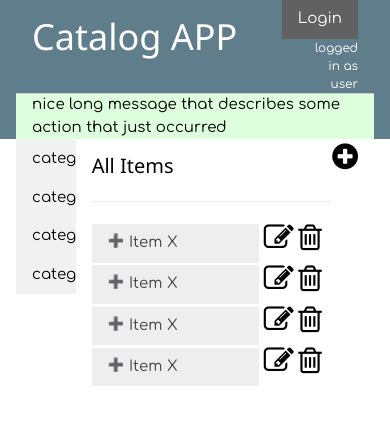
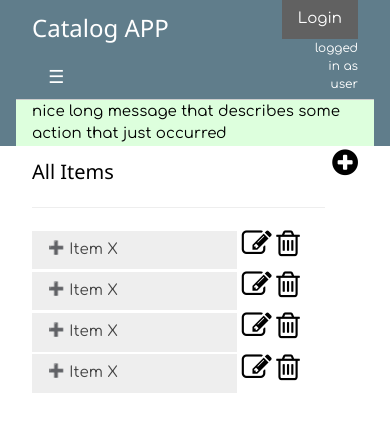
Before and after one commit to jonjoncronin/catalogProject, a Flask app: page /page in a window 390 px wide. Shown: the top 432 px of the page. Run offline with Flask 2, Linux system fonts and the light colour scheme.

Commit message:
Update foundation W3.CSS framework page to have responsive side navigation.

```diff
--- a/vagrant/catalog/static/css/main2.css
+++ b/vagrant/catalog/static/css/main2.css
@@ -45,3 +45,15 @@ button.accordion.active:before {
 .mgmtButtons {
    width: 20%;
 }
+
+#pageGuts {
+  margin-left: 0;
+  transition: 0.4s;
+}
+
+@media only screen and (min-width: 993px) {
+  #pageGuts {
+    margin-left: 17%;
+    transition: 0.4s;
+  }
+}
--- a/vagrant/catalog/templates/page.html
+++ b/vagrant/catalog/templates/page.html
@@ -32,7 +32,15 @@
             </div>
             <div id="headerBlock"
                  class="w3-container w3-col s10 m10 l10 w3-left">
-                <h1>Catalog APP</h1>
+                <h3>Catalog APP</h3>
+                <div id="headerMenuToggle"
+                     class="w3-hide-large">
+                    <button id="menuToggleButton"
+                            class="w3-button w3-large relaxed"
+                            onclick="w3_open()">
+                        &#9776;
+                    </button>
+                </div>
             </div>
             <div id="flashMessages"
                  class="w3-container w3-col s12 m12 l12 w3-left w3-left-align w3-border-top w3-pale-green">
@@ -42,7 +50,10 @@
         <div id="pageContent"
              class="w3-container w3-row w3-white w3-border-top w3-border-white">
             <nav id="sideMenu"
-                 class="w3-col s2 m2 l2 w3-bar-block w3-light-gray">
+                 class="w3-sidebar w3-bar-block w3-collapse w3-card-2 w3-col s3 m3 l2 w3-bar-block w3-light-gray w3-animate-left">
+                <button class="w3-bar-item w3-button w3-hide-large relaxed"
+                        onclick="w3_close()">Close &times;
+                </button>
                 <a href="#"
                    class="w3-bar-item w3-button relaxed">category</a>
                 <a href="#"
@@ -54,7 +65,7 @@
             </nav>
             <!-- Main -->
             <div id="pageGuts"
-                 class="w3-container w3-col s10 m10 l10">
+                 class="w3-container w3-col s12 m12 l10">
                 <div id="addItemsButton"
                      class="w3-right w3-right-align"
                      style="width:10%">
@@ -131,6 +142,14 @@
                 }
             }
         }
+
+        function w3_open() {
+            document.getElementById("sideMenu").style.display = "block";
+        }
+
+        function w3_close() {
+            document.getElementById("sideMenu").style.display = "none";
+        }
     </script>
 </body>
 
```
